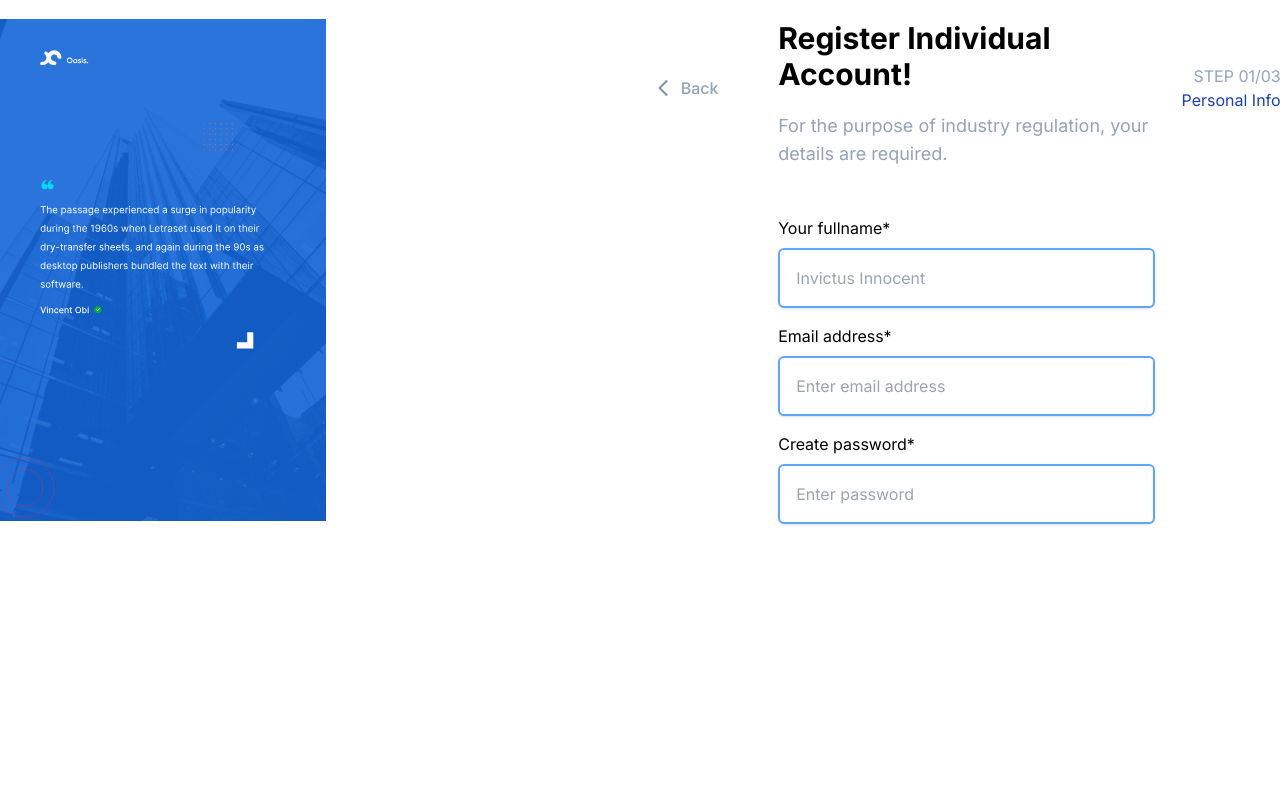
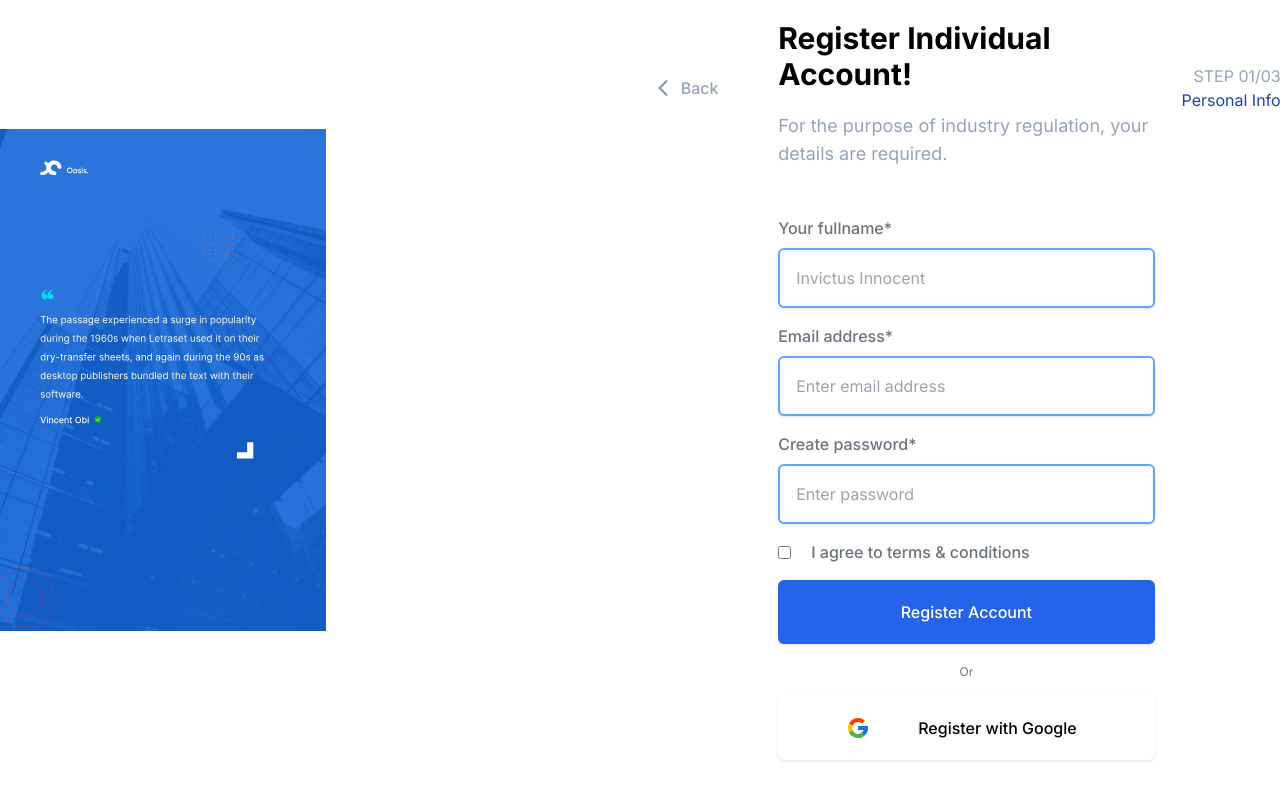
Before and after one commit to Parikhit/Oasis-Registration-Onboard-Design, a Next.js app: page /register in a window 1280 px wide. Built offline with nearby package versions, Linux system fonts and the light colour scheme.

Commit message:
Added styling to Register Page

```diff
--- a/app/register/page.js
+++ b/app/register/page.js
@@ -1,5 +1,6 @@
 import BannerBackground from '@/components/banner-bg/banner-bg.component';
 import BackButton from '@/components/go-back-button/back-button.component';
+import RegisterForm from '@/components/register-form/register-form.component';
 
 const RegisterPage = () => {
     return (
@@ -19,49 +20,7 @@ const RegisterPage = () => {
                     </div>
                 </div>
                 <section className='mx-auto flex flex-col items-center justify-center'>
-                    <header className='w-3/5 text-3xl my-5 font-bold'>
-                        Register Individual Account!
-                    </header>
-                    <p className='w-3/5 text-lg text-slate-400 font-normal'>
-                        For the purpose of industry regulation, your <br /> details are required.
-                    </p>
-                    <form className='w-3/5 mt-8' action=''>
-                        <div>
-                            <p className='flex flex-col my-4'>
-                                <label htmlFor='name'>Your fullname*</label>
-                                <input
-                                    type='text'
-                                    name='name'
-                                    required
-                                    placeholder='Invictus Innocent'
-                                    className='border-2 rounded-md border-blue-400 shadow p-4 mt-2'
-                                />
-                            </p>
-
-                            <p className='flex flex-col my-4'>
-                                <label htmlFor='email'>Email address*</label>
-                                <input
-                                    type='email'
-                                    name='email'
-                                    required
-                                    placeholder='Enter email address'
-                                    className='border-2 rounded-md border-blue-400 shadow p-4 mt-2'
-                                />
-                            </p>
-
-                            <p className='flex flex-col my-4'>
-                                <label htmlFor='password'>Create password*</label>
-                                <input
-                                    type='password'
-                                    name='password'
-                                    minlength='8'
-                                    required
-                                    placeholder='Enter password'
-                                    className='border-2 rounded-md border-blue-400 shadow p-4 mt-2'
-                                />
-                            </p>
-                        </div>
-                    </form>
+                    <RegisterForm />
                 </section>
             </div>
         </main>
--- /dev/null
+++ b/components/button/button.component.jsx
@@ -0,0 +1,11 @@
+import React from 'react';
+
+const Button = ({ name }) => {
+    return (
+        <button className='w-full border-1 rounded-md bg-blue-600 shadow p-5 mt-4 text-white font-medium'>
+            {name}
+        </button>
+    );
+};
+
+export default Button;
--- /dev/null
+++ b/components/google-button/google-button.component.jsx
@@ -0,0 +1,16 @@
+import Image from 'next/image';
+
+import GoogleIcon from '@/public/google.svg';
+
+const GoogleBtn = ({ name }) => {
+    return (
+        <button className='w-full border-1 rounded-md bg-white text-black shadow p-5 mt-4 font-medium'>
+            <p className='flex'>
+                <Image src={GoogleIcon} alt='google-icon' className='mx-12' />
+                {name}
+            </p>
+        </button>
+    );
+};
+
+export default GoogleBtn;
--- a/components/register-form/register-form.component.jsx
+++ b/components/register-form/register-form.component.jsx
@@ -1,7 +1,75 @@
-import React from 'react';
+import Button from '../button/button.component';
+import GoogleBtn from '../google-button/google-button.component';
 
 const RegisterForm = () => {
-    return <div>register-form.component</div>;
+    return (
+        <>
+            <header className='w-3/5 text-3xl my-5 font-bold'>Register Individual Account!</header>
+            <p className='w-3/5 text-lg text-slate-400 font-normal'>
+                For the purpose of industry regulation, your <br /> details are required.
+            </p>
+            <form className='w-3/5 mt-8' action=''>
+                <div>
+                    <p className='flex flex-col my-4'>
+                        <label htmlFor='name' className='text-gray-500 font-medium'>
+                            Your fullname*
+                        </label>
+                        <input
+                            type='text'
+                            name='name'
+                            required
+                            placeholder='Invictus Innocent'
+                            className='border-2 rounded-md border-blue-400 shadow p-4 mt-2'
+                        />
+                    </p>
+
+                    <p className='flex flex-col my-4'>
+                        <label htmlFor='email' className='text-gray-500 font-medium'>
+                            Email address*
+                        </label>
+                        <input
+                            type='email'
+                            name='email'
+                            required
+                            placeholder='Enter email address'
+                            className='border-2 rounded-md border-blue-400 shadow p-4 mt-2'
+                        />
+                    </p>
+
+                    <p className='flex flex-col my-4'>
+                        <label htmlFor='password' className='text-gray-500 font-medium'>
+                            Create password*
+                        </label>
+                        <input
+                            type='password'
+                            name='password'
+                            minlength='8'
+                            required
+                            placeholder='Enter password'
+                            className='border-2 rounded-md border-blue-400 shadow p-4 mt-2'
+                        />
+                    </p>
+
+                    <p className='flex items-center'>
+                        <input type='checkbox' name='terms' className='border-2 accent-blue-600' />
+                        <label htmlFor='terms' className='mx-5 text-gray-500 font-medium'>
+                            I agree to terms & conditions
+                        </label>
+                    </p>
+
+                    <p>
+                        <Button name='Register Account' />
+                    </p>
+
+                    <p className='mt-5 w-full text-xs text-center text-gray-500'>Or</p>
+
+                    <p>
+                        <GoogleBtn name='Register with Google' />
+                    </p>
+                </div>
+            </form>
+        </>
+    );
 };
 
 export default RegisterForm;
```
Also changed, not shown: public/google.svg (added).
